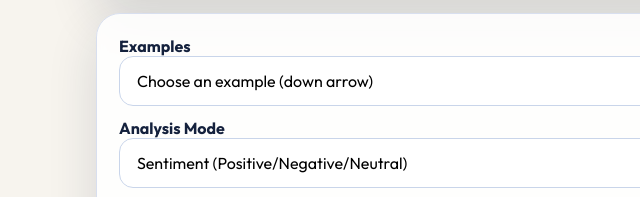
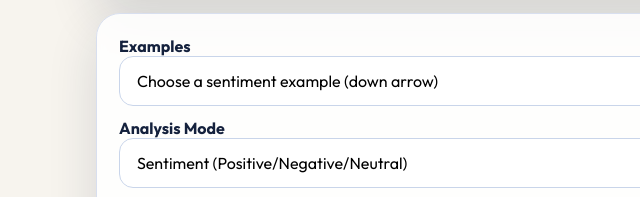
Before and after one commit to bikram73/AI_Sentiment_Analysis, a website: page index.html in a window 1280 px wide. Shown: the part 182-379 px from the top of the page, 4-644 px from the left. Drawn offline with Linux system fonts and the light colour scheme.

Commit message:
first commit

```diff
--- a/index.html
+++ b/index.html
@@ -370,23 +370,36 @@
     </main>
 
     <script>
-      const EXAMPLES = [
-        "I love this product. It works really well and exceeded my expectations.",
-        "The service was okay. Nothing special, but not terrible either.",
-        "This is the worst experience I have had. I want a refund immediately.",
-        "Support responded quickly and solved my issue in minutes.",
-        "Not bad, not great, just average overall.",
-        "Absolutely fantastic experience from start to finish.",
-        "The app is clean and easy to use. I found everything quickly.",
-        "Delivery was delayed by two days, but customer support handled it politely.",
-        "I am very disappointed with the quality. It broke on the first day.",
-        "The food tasted fresh and delicious. I will order again.",
-        "It is acceptable for the price, though performance could be better.",
-        "I feel neutral about this update. It changed a few things but nothing major.",
-        "The product page looked great, but checkout kept failing.",
-        "The interface is confusing and hard to navigate.",
-        "I am thrilled with the results. Highly recommended."
-      ];
+      const MODE_EXAMPLES = {
+        sentiment: [
+          "I love this product. It works really well and exceeded my expectations.",
+          "The service was okay. Nothing special, but not terrible either.",
+          "This is the worst experience I have had. I want a refund immediately.",
+          "Support responded quickly and solved my issue in minutes.",
+          "Not bad, not great, just average overall."
+        ],
+        emotion: [
+          "I am so happy and excited about this promotion!",
+          "I feel scared every time this system crashes.",
+          "I am angry because the order arrived broken again.",
+          "This news makes me very sad and disappointed.",
+          "Wow, I did not expect that at all. What a surprise!"
+        ],
+        multilingual: [
+          "Me encanta este producto, funciona de maravilla.",
+          "Ce service est terrible, je suis tres decu.",
+          "Das war in Ordnung, nichts Besonderes.",
+          "Questo aggiornamento e fantastico e molto utile.",
+          "Este envio llego tarde pero el soporte fue amable."
+        ],
+        absa: [
+          "The food was delicious but the service was terrible.",
+          "The app design is beautiful, but checkout keeps failing.",
+          "Delivery was fast, price was high, and quality was average.",
+          "Customer support was excellent, but the product quality is poor.",
+          "The battery life is amazing, though the camera is disappointing."
+        ]
+      };
 
       const exampleSelect = document.getElementById("example");
       const textInput = document.getElementById("text");
@@ -399,6 +412,25 @@
       const statusEl = document.getElementById("status");
       const sentimentChipEl = document.getElementById("sentimentChip");
       const detailsBodyEl = document.getElementById("detailsBody");
+
+      function populateExamples(mode) {
+        const selectedMode = String(mode || "sentiment").toLowerCase();
+        const examples = MODE_EXAMPLES[selectedMode] || MODE_EXAMPLES.sentiment;
+
+        exampleSelect.innerHTML = "";
+
+        const placeholder = document.createElement("option");
+        placeholder.value = "";
+        placeholder.textContent = `Choose a ${selectedMode} example (down arrow)`;
+        exampleSelect.appendChild(placeholder);
+
+        examples.forEach((text, idx) => {
+          const option = document.createElement("option");
+          option.value = text;
+          option.textContent = `${idx + 1}. ${text}`;
+          exampleSelect.appendChild(option);
+        });
+      }
 
       function escapeHtml(value) {
         return String(value)
@@ -469,17 +501,19 @@
         detailsBodyEl.textContent = "Single-label prediction complete.";
       }
 
-      EXAMPLES.forEach((text, idx) => {
-        const option = document.createElement("option");
-        option.value = text;
-        option.textContent = `${idx + 1}. ${text}`;
-        exampleSelect.appendChild(option);
-      });
+      populateExamples(modeSelect.value);
 
       exampleSelect.addEventListener("change", () => {
         if (exampleSelect.value) {
           textInput.value = exampleSelect.value;
         }
+      });
+
+      modeSelect.addEventListener("change", () => {
+        populateExamples(modeSelect.value);
+        textInput.value = "";
+        detailsBodyEl.textContent = `Examples updated for ${modeSelect.options[modeSelect.selectedIndex].text}.`;
+        statusEl.textContent = "Select an example or enter your own text.";
       });
 
       clearBtn.addEventListener("click", () => {
```
